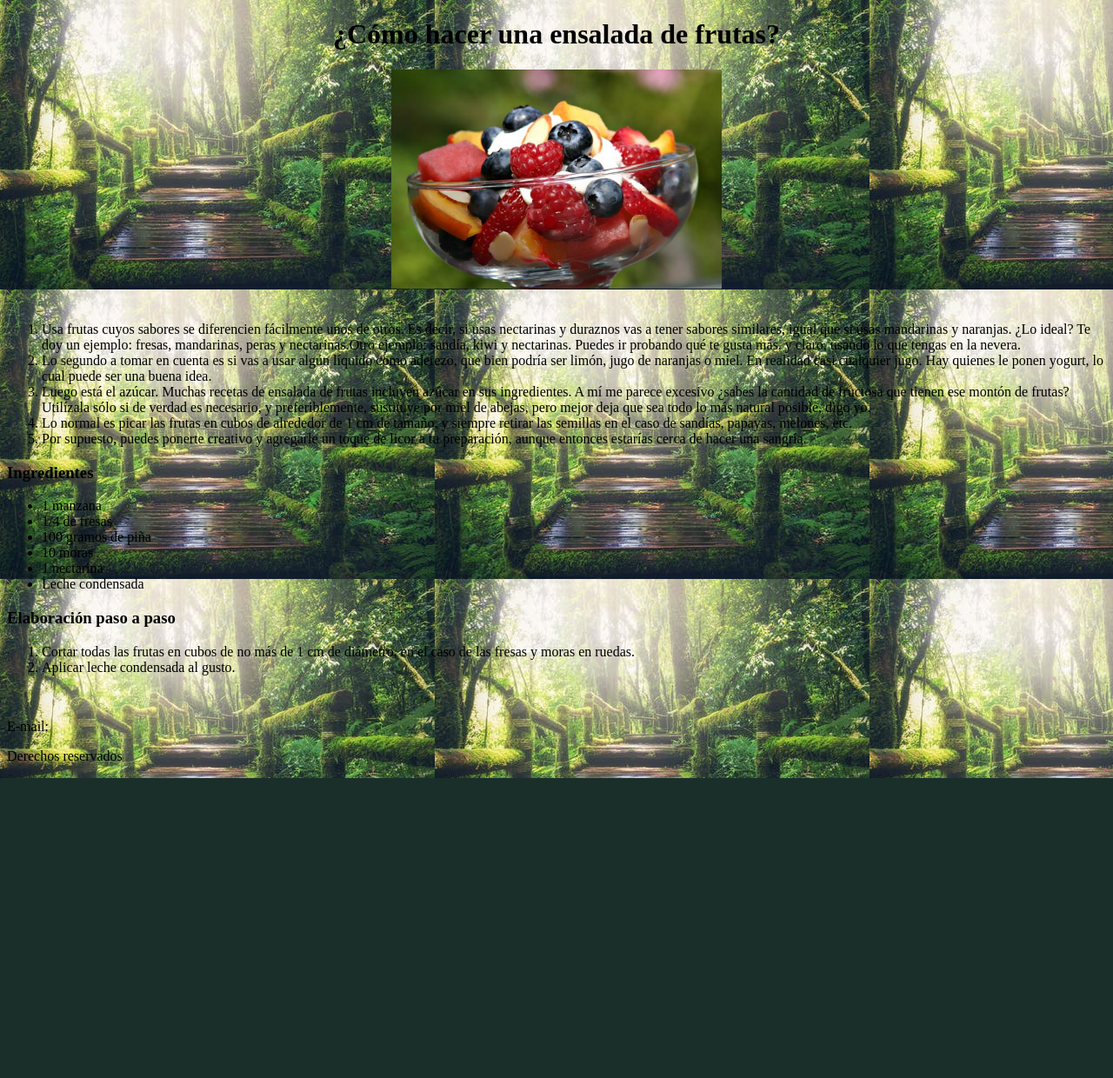
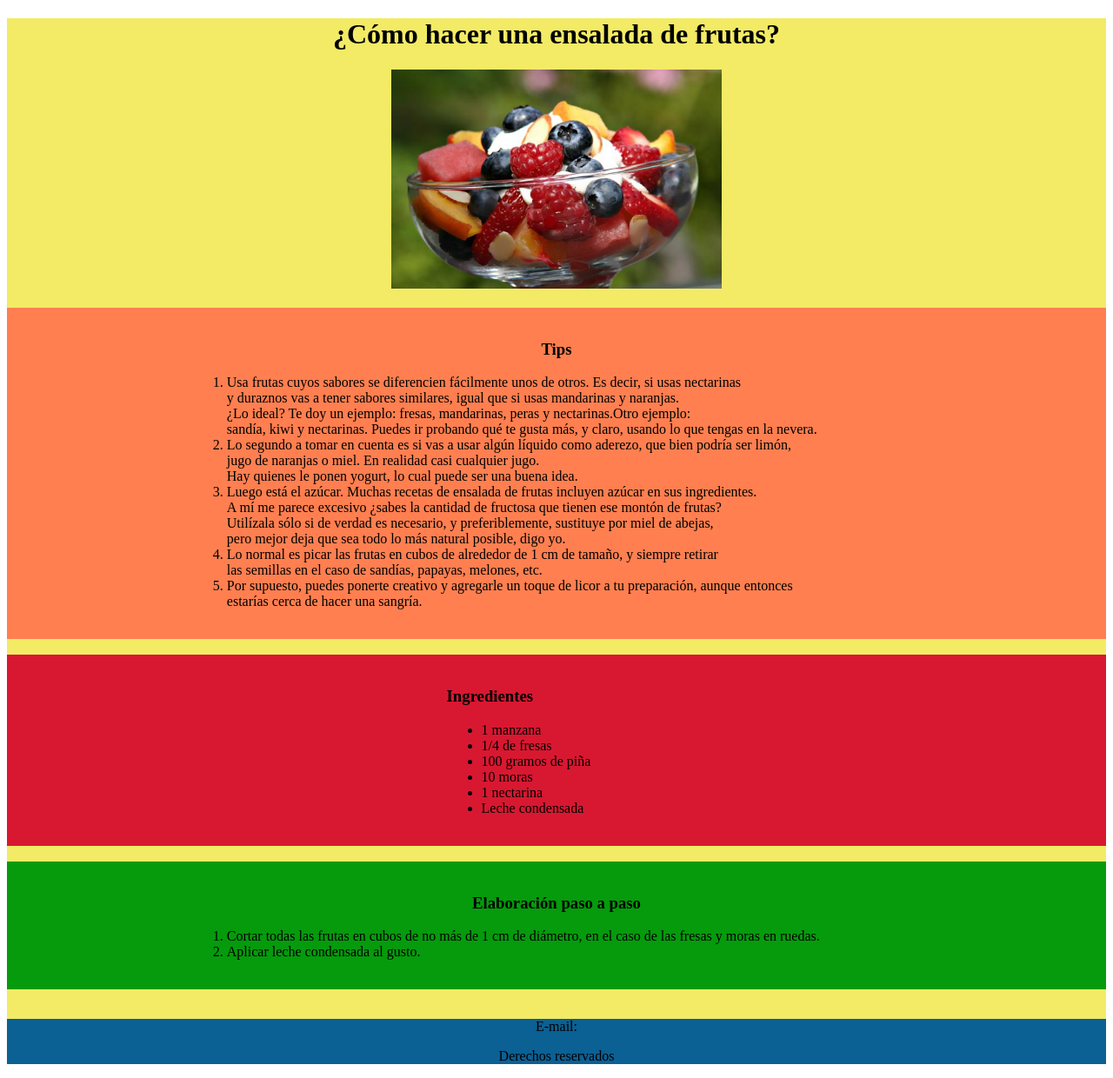
Before and after one commit to JoseAraque99/Trabajo_equipo, a PHP site: page /recetas.php in a window 1280 px wide. Shown: the whole page at 87% size. Before the commit the page ends 895 px from the top, so only its background shows below. Run offline with PHP 8.4, Linux system fonts and the light colour scheme.

Commit message:
Se arreglaron estilos

```diff
--- a/footer.php
+++ b/footer.php
@@ -1,4 +1,4 @@
-<footer>
+<footer class="footer">
   <p>E-mail: </p>
   <p>Derechos reservados</p>
 </footer>
--- a/recetas.php
+++ b/recetas.php
@@ -3,33 +3,44 @@
   <head>
     <meta charset="utf-8">
     <title>Recetas</title>
+    <link rel="stylesheet" href="style.css">
+
   </head>
-  <body background="imagenes/fondo2.jpeg" width="100%">
+  <body >
+  <div id="body">
+
     <?php require_once "header.php"; ?>
+
     <main>
       <br>
-      <section>
-        <ol>
+      <section class="tips_section">
+      <br>
+      <h3 id="titulo_tips">Tips</h3>
+        <ol class="tips">
+
           <li>Usa frutas cuyos sabores se diferencien fácilmente unos de otros.
-            Es decir, si usas nectarinas y duraznos vas a tener sabores similares,
-            igual que si usas mandarinas y naranjas. ¿Lo ideal? Te doy un ejemplo:
-            fresas, mandarinas, peras y nectarinas.Otro ejemplo: sandía, kiwi y nectarinas.
+            Es decir, si usas nectarinas <br> y duraznos vas a tener sabores similares,
+            igual que si usas mandarinas y naranjas.<br> ¿Lo ideal? Te doy un ejemplo:
+            fresas, mandarinas, peras y nectarinas.Otro ejemplo: <br>sandía, kiwi y nectarinas.
             Puedes ir probando qué te gusta más, y claro, usando lo que tengas en la nevera.</li>
           <li>Lo segundo a tomar en cuenta es si vas a usar algún líquido como aderezo,
-              que bien podría ser limón, jugo de naranjas o miel. En realidad casi cualquier jugo.
+              que bien podría ser limón,<br> jugo de naranjas o miel. En realidad casi cualquier jugo.<br>
               Hay quienes le ponen yogurt, lo cual puede ser una buena idea.</li>
           <li>Luego está el azúcar. Muchas recetas de ensalada de frutas incluyen
-                azúcar en sus ingredientes. A mí me parece excesivo ¿sabes la cantidad de
-                fructosa que tienen ese montón de frutas? Utilízala sólo si de verdad es necesario,
-                y preferiblemente, sustituye por miel de abejas, pero mejor deja que sea todo
+                azúcar en sus ingredientes.<br> A mí me parece excesivo ¿sabes la cantidad de
+                fructosa que tienen ese montón de frutas?<br> Utilízala sólo si de verdad es necesario,
+                y preferiblemente, sustituye por miel de abejas,<br> pero mejor deja que sea todo
                 lo más natural posible, digo yo.</li>
           <li>Lo normal es picar las frutas en cubos de alrededor de 1 cm de tamaño,
-              y siempre retirar las semillas en el caso de sandías, papayas, melones, etc.</li>
+              y siempre retirar <br>las semillas en el caso de sandías, papayas, melones, etc.</li>
           <li>Por supuesto, puedes ponerte creativo y agregarle un toque de licor a tu preparación,
-            aunque entonces estarías cerca de hacer una sangría.</li>
+            aunque entonces<br> estarías cerca de hacer una sangría.</li>
         </ol>
+        <br>
       </section>
-      <section>
+      <br>
+      <section class="ingredientes">
+      <br>
         <h3>Ingredientes</h3>
         <ul>
           <li>1 manzana</li>
@@ -39,17 +50,23 @@
           <li>1 nectarina</li>
           <li>Leche condensada</li>
         </ul>
+        <br>
       </section>
-      <section>
-        <h3>Elaboración paso a paso</h3>
-        <ol>
+      <br>
+      <section class="elaboracion">
+      <br>
+        <h3 id="titulo_elaboracion">Elaboración paso a paso</h3>
+        <ol class="lista">
           <li>Cortar todas las frutas en cubos de no más de 1 cm de diámetro, en el caso
           de las fresas y moras en ruedas.</li>
           <li>Aplicar leche condensada al gusto.</li>
         </ol>
+        <br>
       </section>
       <br>
     </main>
+
     <?php require_once "footer.php" ?>
+    </div>
   </body>
 </html>
--- /dev/null
+++ b/style.css
@@ -0,0 +1,32 @@
+#body{
+    background-color: #f3eb65;
+}
+.tips{
+    padding-left: 20%;
+
+
+}
+.ingredientes{
+    background-color: rgb(216, 24, 49);
+    padding-left: 40%;
+}
+.elaboracion{
+    background-color: rgb(5, 155, 12);
+
+}
+#titulo_elaboracion{
+    text-align: center;
+}
+.lista{
+    padding-left: 20%;
+}
+.tips_section{
+    background-color: coral;
+}
+#titulo_tips{
+    text-align: center;
+}
+.footer{
+    text-align: center;
+    background-color: rgb(11, 96, 148);
+}
```
Also changed, not shown: styles.css (deleted).
